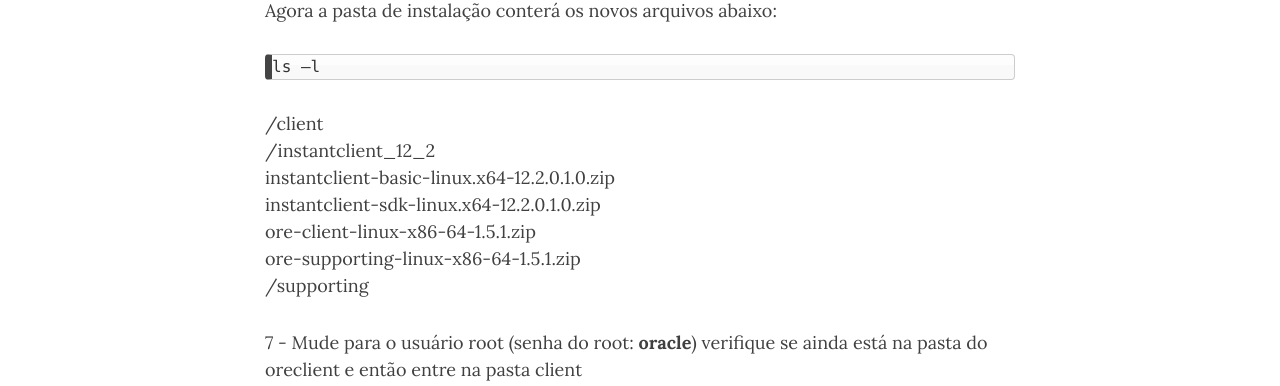
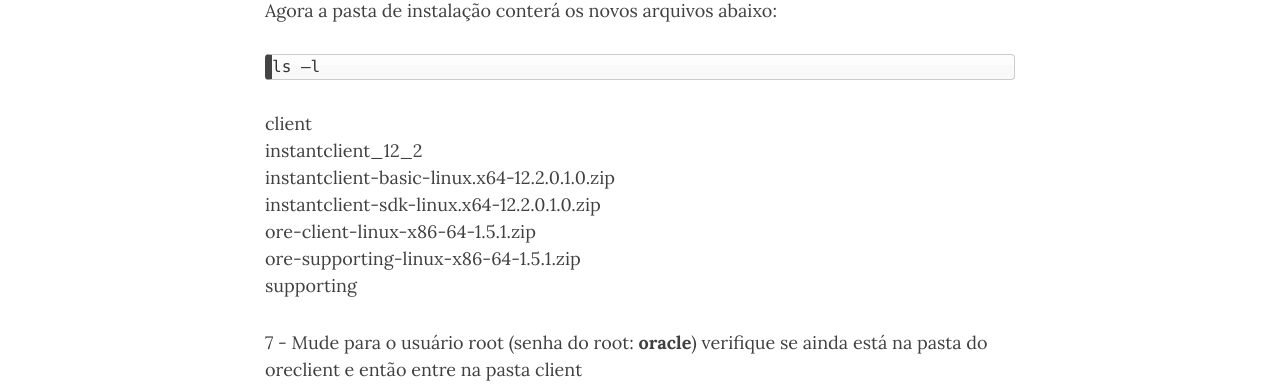
Before and after one commit to wilson-camargo-jr/teste, a Jekyll site: the page built from _posts/2018-06-18-ANN-ORE-P3.md, in a window 1280 px wide and 900 px high, scrolled down 14903 px. Shown: the part 148-534 px from the top of the window. Built offline with Jekyll 4.4.1, drawn with Linux system fonts in a browser that asks for light colours; nearby versions of some CDN libraries; some of the changed text lies outside the part shown.

Commit message:
Update 2018-06-18-ANN-ORE-P3.md

````diff
--- a/_posts/2018-06-18-ANN-ORE-P3.md
+++ b/_posts/2018-06-18-ANN-ORE-P3.md
@@ -159,9 +159,9 @@
 
 ore-server-linux-x86-64-1.5.1.zip
 ore-supporting-linux-x86-64-1.5.1.zip
-/server
+server
 server.sh
-/supporting
+supporting
 
 4 - Para que o script de instalação funcione adequadamente temos que limpar a variável de ambiente TWO_TASK= que veio pré-configurada na VM.
 
@@ -340,13 +340,13 @@
 ls –l
 ```
 
-/client
-/instantclient_12_2
+client
+instantclient_12_2
 instantclient-basic-linux.x64-12.2.0.1.0.zip
 instantclient-sdk-linux.x64-12.2.0.1.0.zip
 ore-client-linux-x86-64-1.5.1.zip
 ore-supporting-linux-x86-64-1.5.1.zip
-/supporting
+supporting
 
 7 - Mude para o usuário root (senha do root: **oracle**) verifique se ainda está na pasta do oreclient e então entre na pasta client
 
````
